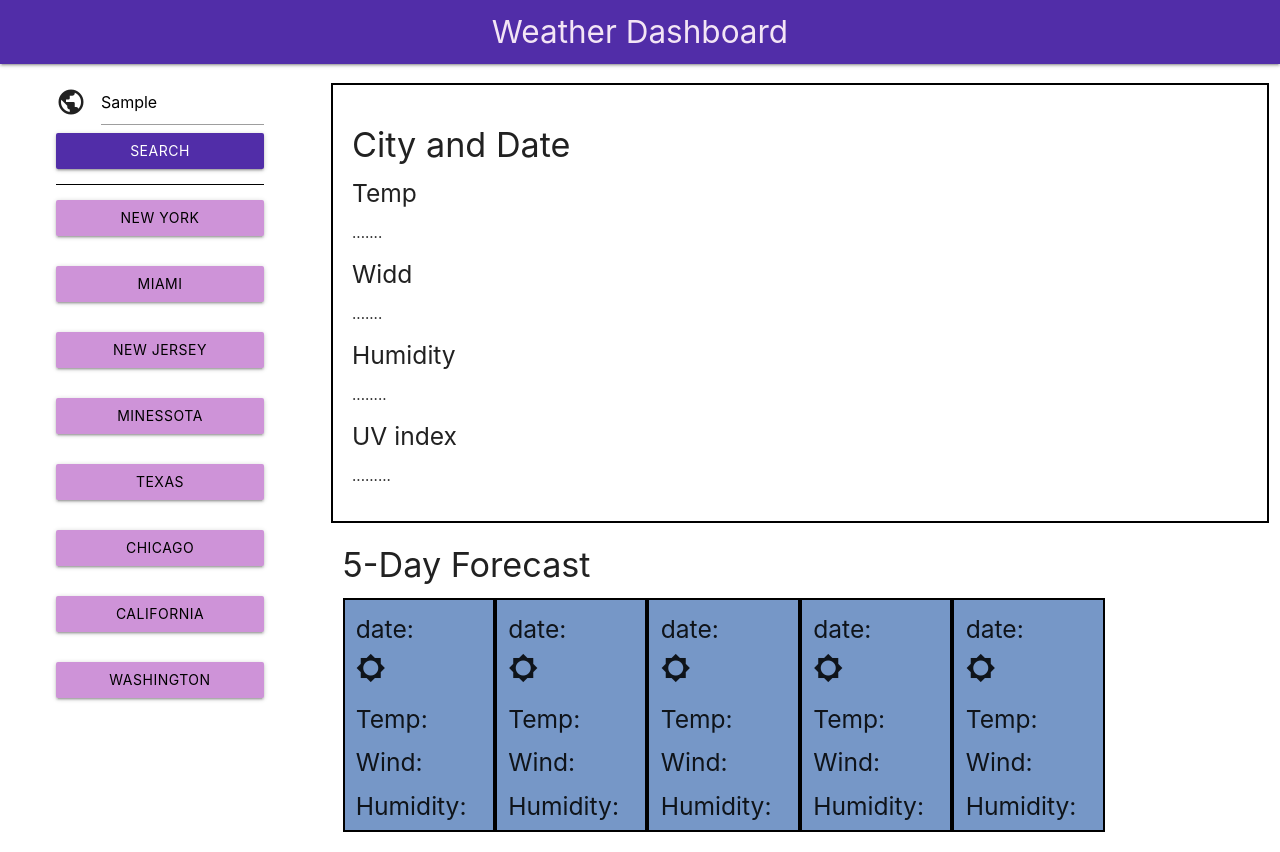
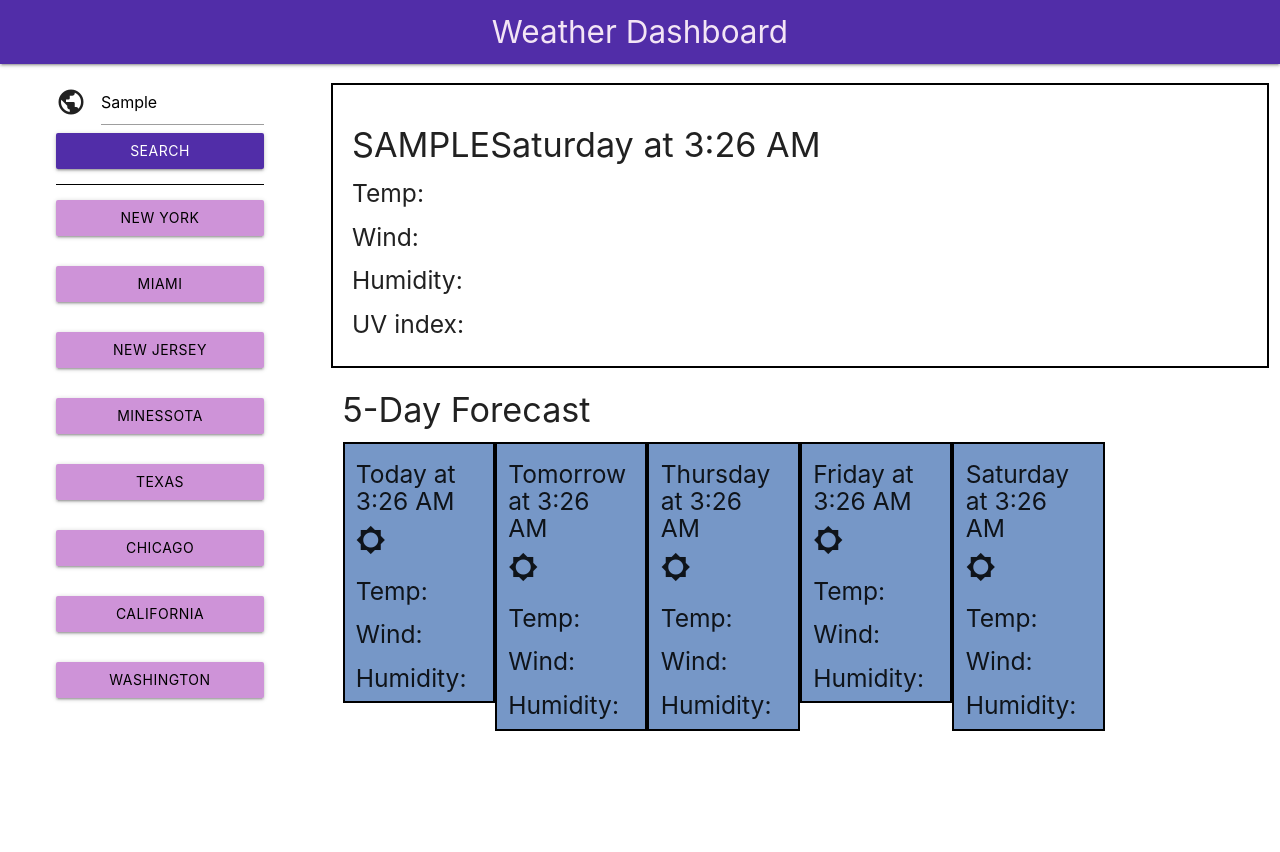
Before and after one commit to cr7st74n/Weather-Dashboard, a plain HTML site: page index.html in a window 1280 px wide. Both pictures are taken after typing "Sample" into the empty fields and a click on the button "SEARCH". After the commit the page ends 800 px from the top, so only its background shows below. Drawn offline with nearby package versions, Linux system fonts and the light colour scheme; no server answers.

Commit message:
We just add the date for the next 5 days, and change de API to get the 5 days weather

```diff
--- a/JS/web.js
+++ b/JS/web.js
@@ -1,16 +1,25 @@
-var mom = moment().format('MMMM Do YYYY, h:mm:ss a'); //Current date
-console.log(mom);
+var mom;
+for(var i = 0; i<5; i++ ){
+     mom = moment().add([i], 'days').calendar();
+     $(`#date${i}`).text(mom);
+}
 
 
 
 var Number = "5"
 var keyCR = "3b7d870a84d61ceaae66a2fbe9363f4a"
-var key2 = "c59053e9cfd68c4fcf70f81e077a7583"
+
 
 function DataCity(){
 
      $("#startSearch").on("click",function(hey){
           var city= $("#icon_prefix").val();
+          var CityU = city.toUpperCase();
+          $("#city").text(CityU).append(mom);
+          $("#temp").text("").append("Temp: ");
+          $("#wind").text("").append("Wind: ");
+          $("#humidity").text("").append("Humidity: ");
+          //$("#uv").text("").append("UV index: ");
           Weather_app(city);
      })
 }
@@ -30,11 +39,12 @@ function Weather_app(city){
           cityName = ArrData[0].name;
           console.log(cityName);
           latCity = ArrData[0].lat;
-          console.log(latCity);
+          //console.log(latCity);
           lonCity = ArrData[0].lon;
-          console.log(lonCity);
+          //console.log(lonCity);
 
           passData(latCity,lonCity);
+
      })
      .catch(function(err){
           console.log(err);
@@ -44,27 +54,39 @@ function Weather_app(city){
 }
 
 function passData(lat,long){
-
-     var url = (`https://api.openweathermap.org/data/2.5/weather?lat=${lat}&lon=${long}&appid=${keyCR}`);
+     var url = (`https://api.openweathermap.org/data/2.5/forecast?lat=${lat}&lon=${long}&cnt=5&appid=${keyCR}`);
 
      var DataWeather = fetch(url).then(function(ResponseWeb){
           var WeatherData = ResponseWeb.json();
           return WeatherData;
      })
      .then(function(conditions){
-          var temp = conditions;
-          console.log("adsfaf")
-          console.log(temp.main);
+          var data = conditions.list;
+          console.log(conditions);
+          var temp = data[0].main.temp;
+          console.log(temp);
+          var wind = data[0].wind.speed;
+          console.log(wind);
+          var hum = data[0].main.humidity
+          console.log(hum);
+
+          displayResults(temp,wind,hum);
 
      })
      .catch(function(err){
           console.log(err);
           console.log('here is an error');
      })
+}
+
+function displayResults(tempe,wind,hum){
+     var TempFa = ((tempe-273.15)*(9/5) + 32);
+     $("#temp").append(TempFa.toFixed(2)).append(" F");
+     $("#wind").append(wind).append(" MPH");
+     $("#humidity").append(hum).append("%");
 
 }
 
 
 
-
 console.log(DataCity());
--- a/index.html
+++ b/index.html
@@ -62,49 +62,45 @@
         <div class="col s9">
           <!-- Container for current day info -->
           <div id="main-part" class="container col s12">
-            <h4>City and Date</h4>
-            <h5>Temp</h5>
-            <p>.......</p>
-            <h5>Widd</h5>
-            <p>.......</p>
-            <h5>Humidity</h5>
-            <p>........</p>
-            <h5>UV index</h5>
-            <p>.........</p>
+            <h4 id="city">City</h4>
+            <h5 id="temp">Temp: </h5>
+            <h5 id="wind">Wind: </h5>
+            <h5 id="humidity">Humidity: </h5>
+            <h5 id="uv">UV index: </h5>
           </div>
           <!-- container for next 5 days prediction weather -->
           <div class="container col s12">
             <h4>5-Day Forecast</h4>
             <div id="days" class="col s2">
-              <h5>date:</h5>
+              <h5 id="date0">date:</h5>
               <i class="small material-icons">brightness_low</i>
               <h5>Temp: </h5>
               <h5>Wind:</h5>
               <h5>Humidity:</h5>
             </div>
             <div id="days" class="col s2">
-              <h5>date:</h5>
+              <h5 id="date1">date:</h5>
               <i class="small material-icons">brightness_low</i>
               <h5>Temp: </h5>
               <h5>Wind:</h5>
               <h5>Humidity:</h5>
             </div>
             <div id="days" class="col s2">
-              <h5>date:</h5>
+              <h5 id="date2">date:</h5>
               <i class="small material-icons">brightness_low</i>
               <h5>Temp: </h5>
               <h5>Wind:</h5>
               <h5>Humidity:</h5>
             </div>
             <div id="days" class="col s2">
-              <h5>date:</h5>
+              <h5 id="date3">date:</h5>
               <i class="small material-icons">brightness_low</i>
               <h5>Temp: </h5>
               <h5>Wind:</h5>
               <h5>Humidity:</h5>
             </div>
             <div id="days" class="col s2">
-              <h5>date:</h5>
+              <h5 id="date4">date:</h5>
               <i class="small material-icons">brightness_low</i>
               <h5>Temp: </h5>
               <h5>Wind:</h5>
```
